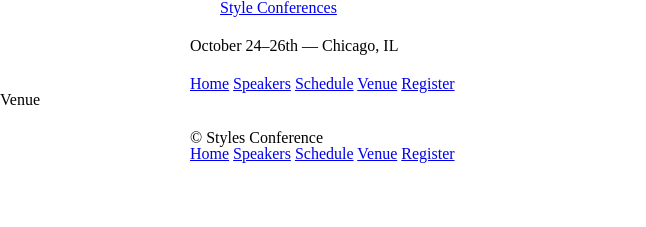
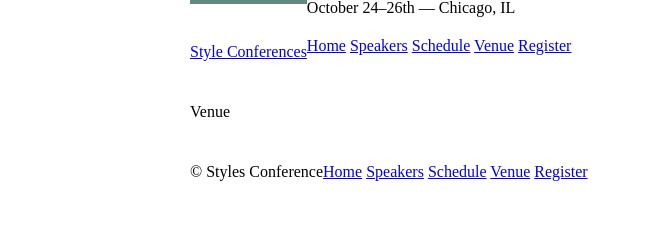
Before and after one commit to Just2Deep/Learning_HTML_CSS, a plain HTML site: page venue.html in a window 1280 px wide. Shown: the whole page, without its empty margins (0-646 px from the left). Drawn offline with Linux system fonts and the light colour scheme.

Commit message:
CSS Updates

```diff
--- a/assets/css/main.css
+++ b/assets/css/main.css
@@ -188,3 +188,50 @@ p {
 .hero {
   padding: 22px 80px 66px 80px;
 }
+
+/*
+  ========================================
+  Clearfix
+  ========================================
+*/
+.group:before,
+.group:after {
+  content: "";
+  display: table;
+}
+
+.group:after {
+  clear: both;
+}
+
+.group {
+  clear: both;
+  *zoom: 1;
+}
+
+/*
+  ========================================
+  Primary header
+  ========================================
+*/
+
+.logo {
+  border-top: 4px solid #648880;
+  padding: 40px 0 22px 0;
+  float: left;
+}
+
+/*
+  ========================================
+  Primary footer
+  ========================================
+*/
+
+.primary-footer small {
+  float: left;
+}
+
+.primary-footer {
+  padding-bottom: 44px;
+  padding-top: 44px;
+}
--- a/venue.html
+++ b/venue.html
@@ -8,9 +8,9 @@
     <title>Document</title>
   </head>
   <body>
-    <header class="container">
-      <section class="container">
-        <h1><a href="index.html">Style Conferences</a></h1>
+    <header class="container group">
+      <section>
+        <h1 class="logo"><a href="index.html">Style Conferences</a></h1>
       </section>
       <h3>October 24&ndash;26th &mdash; Chicago, IL</h3>
 
@@ -22,8 +22,8 @@
         <a href="register.html">Register</a>
       </nav>
     </header>
-    <h1>Venue</h1>
-    <footer class="container">
+    <h1 class="container">Venue</h1>
+    <footer class="primary-footer container group">
       <small>&copy; Styles Conference</small>
 
       <nav>
```
Also changed, not shown: index.html (+8 -3 lines), register.html (+5 -5 lines), schedule.html (+5 -5 lines), speakers.html (+5 -5 lines).
